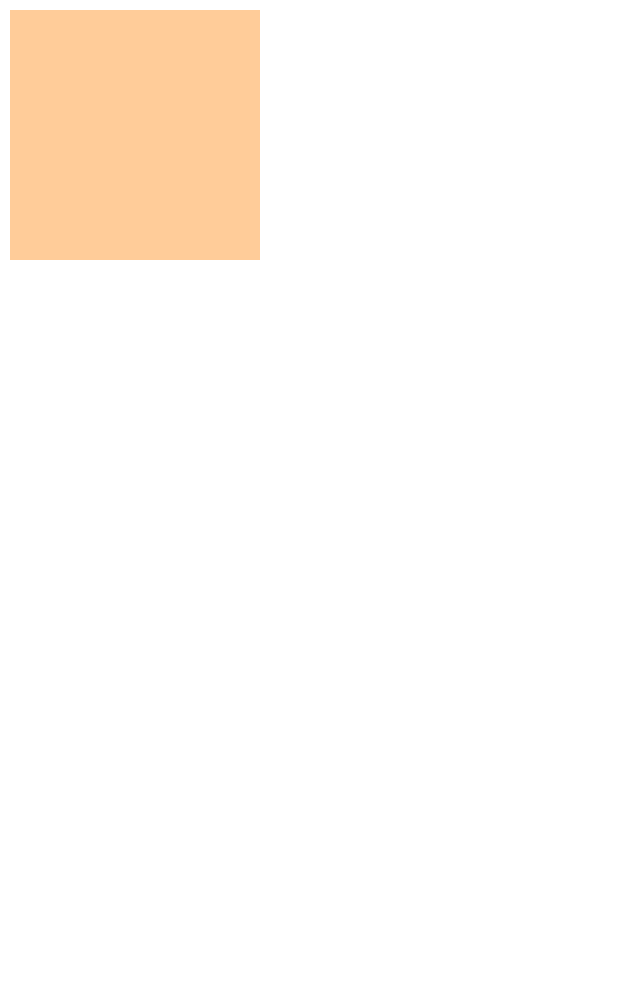
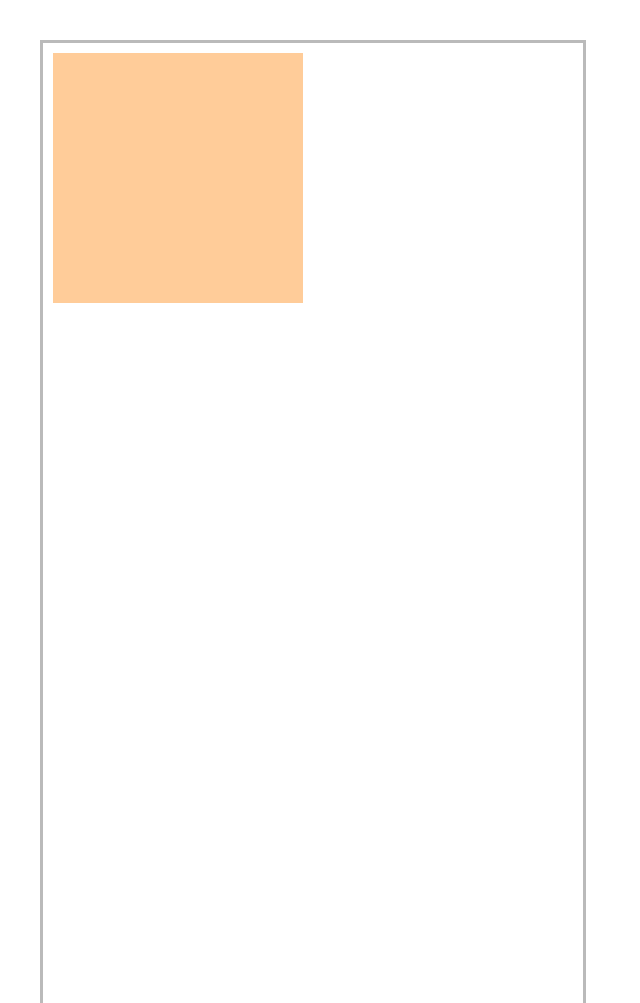
Before and after one commit to michalzagrodzki/Canvas-Exercise, a website: page app/index.html in a window 1280 px wide. Shown: the top 1003 px of the page, without its empty margins (0-640 px from the left). Before the commit the page ends 964 px from the top, so only its background shows below. Drawn offline with Linux system fonts and the light colour scheme.

Commit message:
Style canvas borders.

```diff
--- a/app/index.html
+++ b/app/index.html
@@ -10,6 +10,10 @@
               margin: 0px;
               padding: 0px;
           }
+        #myCanvas {
+          border: 3px solid #bababa;
+          margin: 40px;
+        }
       </style>
 
 
```
